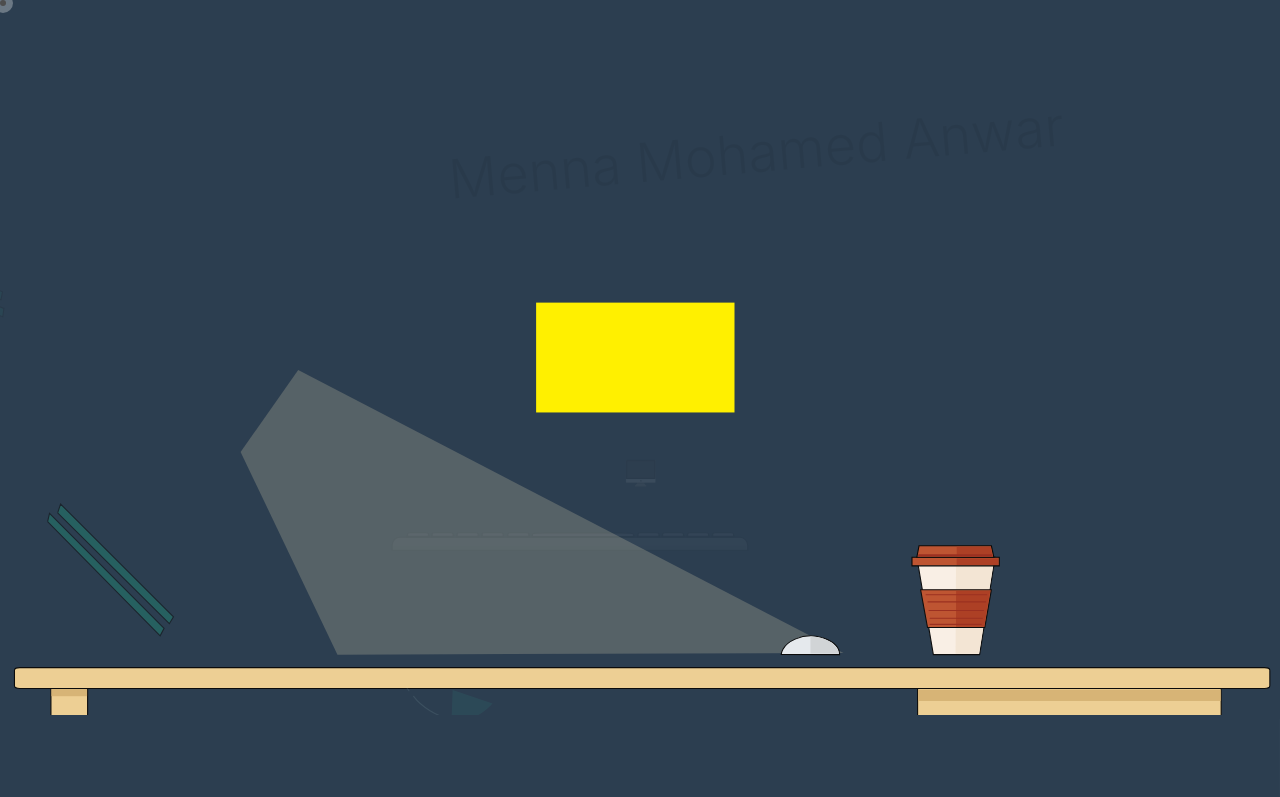
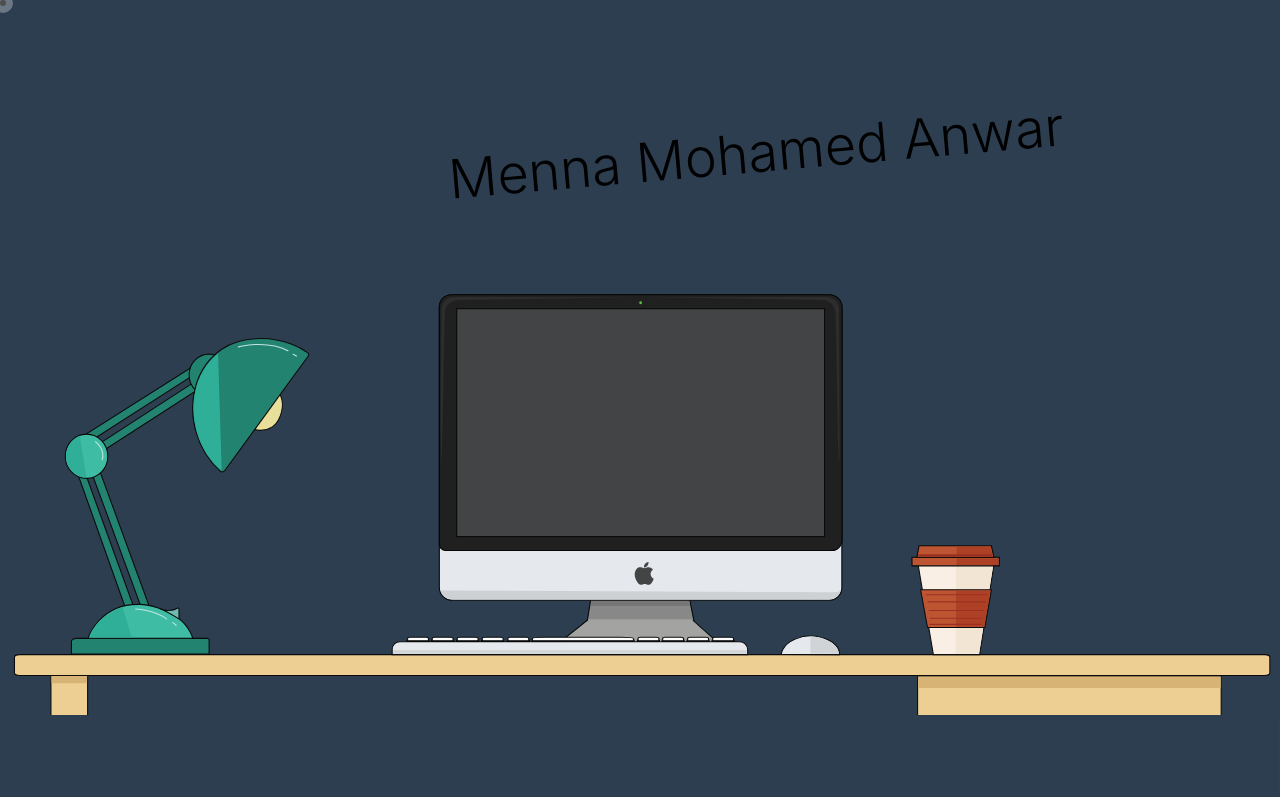
Before and after one commit to MennaAnwar/My-Portfolio, a React (Create React App) app: page / in a window 1280 px wide. Shown: the top 797 px of the page. Built offline with nearby package versions, Linux system fonts and the light colour scheme.

Commit message:
waves section breaker added

```diff
--- a/src/App.tsx
+++ b/src/App.tsx
@@ -1,12 +1,14 @@
 import "./App.css";
 import Cursor from "./Components/Cursor/Cursor";
 import Intro from "./Components/Intro/Intro";
+import Wave from "./Components/Waves/Wave";
 
 function App() {
   return (
     <div className="App">
       <Cursor />
       <Intro />
+      <Wave upperFill="#2c3e50" LowerFill="#d8b2e1" />
     </div>
   );
 }
--- a/src/Components/Intro/Intro.tsx
+++ b/src/Components/Intro/Intro.tsx
@@ -145,7 +145,6 @@ const Intro: FC = () => {
   }, []);
 
   return (
-    <>
     <div id="opening">
       <svg
         id="svg"
@@ -158,14 +157,7 @@ const Intro: FC = () => {
         xmlSpace="preserve"
       >
         <g id="background">
-            <rect
-              ref={bgdRef}
-              x="-9.7"
-              y="0"
-              fill="#2c3e50"
-              width="1197.1"
-              height="662.8"
-            />
+          <rect x="-9.7" y="0" fill="#2c3e50" width="1197.1" height="662.8" />
         </g>
         <g>
           <text x="400" y="220" id="name" className="disney" ref={nameRef}>
@@ -794,21 +786,6 @@ const Intro: FC = () => {
         </g>
       </svg>
     </div>
-      <svg xmlns="http://www.w3.org/2000/svg" viewBox="0 0 1440 320">
-        <path
-          fill="#2c3e50"
-          fillOpacity="1"
-          id="wave"
-          d="M0,192L80,165.3C160,139,320,85,480,90.7C640,96,800,160,960,186.7C1120,213,1280,203,1360,197.3L1440,192L1440,0L1360,0C1280,0,1120,0,960,0C800,0,640,0,480,0C320,0,160,0,80,0L0,0Z"
-        ></path>
-        <path
-          fill="#d8b2e1"
-          fillOpacity="1"
-          id="lowerWave"
-          d="M0,192L80,165.3C160,139,320,85,480,90.7C640,96,800,160,960,186.7C1120,213,1280,203,1360,197.3L1440,192L1440,320L1360,320C1280,320,1120,320,960,320C800,320,640,320,480,320C320,320,160,320,80,320L0,320Z"
-        ></path>
-      </svg>
-    </>
   );
 };
 
--- /dev/null
+++ b/src/Components/Waves/Wave.tsx
@@ -0,0 +1,27 @@
+import { FC } from "react";
+
+interface Filling {
+  upperFill: string;
+  LowerFill: string;
+}
+
+const Wave: FC<Filling> = ({ upperFill, LowerFill }) => {
+  return (
+    <svg xmlns="http://www.w3.org/2000/svg" viewBox="0 0 1440 320">
+      <path
+        fill={upperFill}
+        fillOpacity="1"
+        id="wave"
+        d="M0,192L80,165.3C160,139,320,85,480,90.7C640,96,800,160,960,186.7C1120,213,1280,203,1360,197.3L1440,192L1440,0L1360,0C1280,0,1120,0,960,0C800,0,640,0,480,0C320,0,160,0,80,0L0,0Z"
+      ></path>
+      <path
+        fill={LowerFill}
+        fillOpacity="1"
+        id="lowerWave"
+        d="M0,192L80,165.3C160,139,320,85,480,90.7C640,96,800,160,960,186.7C1120,213,1280,203,1360,197.3L1440,192L1440,320L1360,320C1280,320,1120,320,960,320C800,320,640,320,480,320C320,320,160,320,80,320L0,320Z"
+      ></path>
+    </svg>
+  );
+};
+
+export default Wave;
```
Lines whose indentation alone changed are shown as unchanged.
